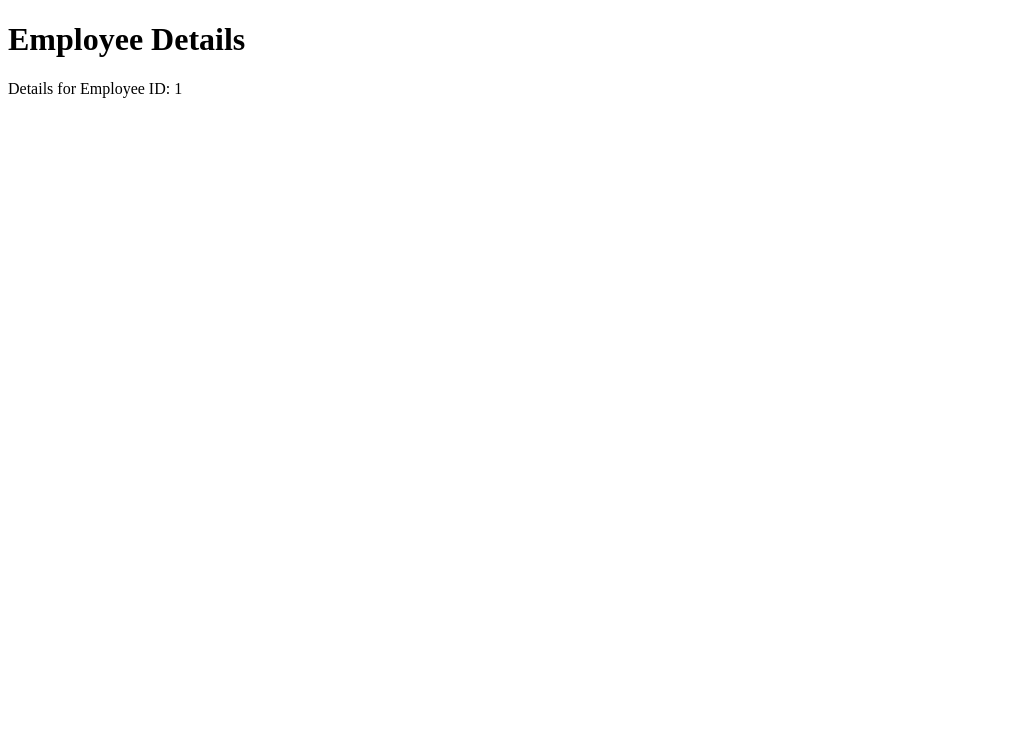
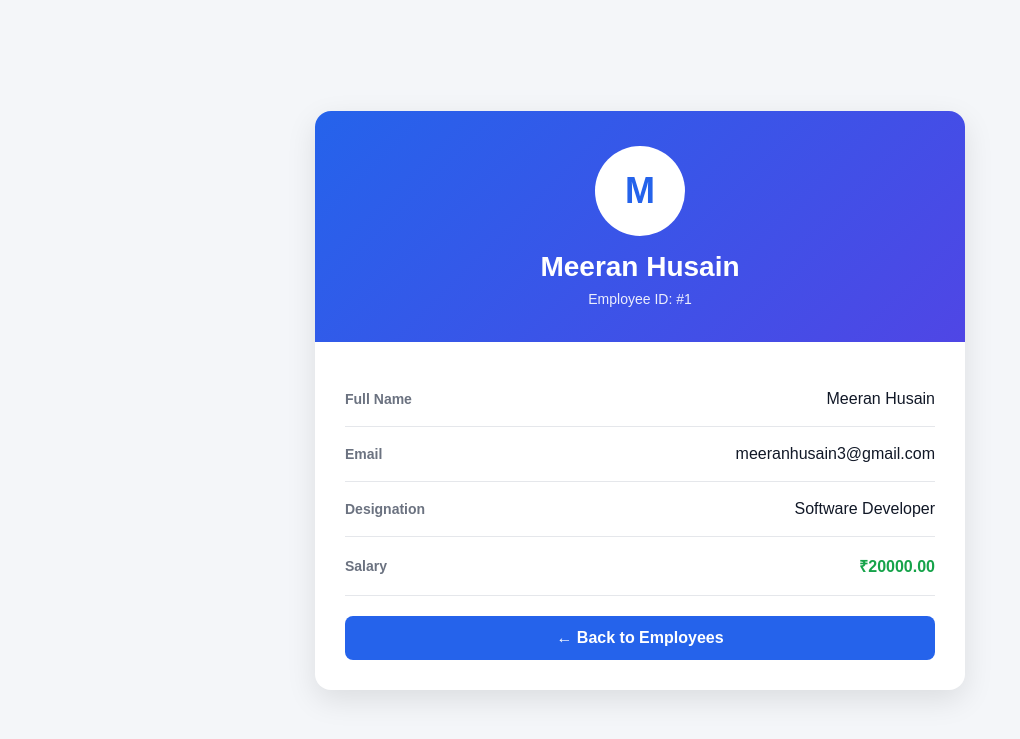
Before and after one commit to MeeranHusain/Django, a Django app: page /employee/1/ in a window 1280 px wide. Shown: the top 739 px of the page, without its empty margins (0-1020 px from the left). Run offline with Django 5.2, Linux system fonts and the light colour scheme; data comes from the database, SQL or seed files in the repository.

Commit message:
Implement employee detail view with enhanced layout and styling

```diff
--- /dev/null
+++ b/Employee_main/static/css/employee_details.css
@@ -0,0 +1,119 @@
+* {
+  margin: 0;
+  padding: 0;
+  box-sizing: border-box;
+}
+
+body {
+  font-family: Arial, sans-serif;
+  background: #f4f6f9;
+  min-height: 100vh;
+  display: flex;
+  justify-content: center;
+  align-items: center;
+  padding: 30px;
+}
+
+.employee-card {
+  width: 100%;
+  max-width: 650px;
+  background: white;
+  border-radius: 16px;
+  overflow: hidden;
+  box-shadow: 0 10px 30px rgba(0, 0, 0, 0.1);
+}
+
+.card-header {
+  background: linear-gradient(135deg, #2563eb, #4f46e5);
+  color: white;
+  padding: 35px;
+  text-align: center;
+}
+
+.profile-icon {
+  width: 90px;
+  height: 90px;
+  margin: 0 auto 15px;
+  border-radius: 50%;
+  background: white;
+  color: #2563eb;
+  display: flex;
+  justify-content: center;
+  align-items: center;
+  font-size: 36px;
+  font-weight: bold;
+}
+
+.card-header h1 {
+  font-size: 28px;
+  margin-bottom: 8px;
+}
+
+.card-header p {
+  font-size: 14px;
+  opacity: 0.9;
+}
+
+.details {
+  padding: 30px;
+}
+
+.detail-row {
+  display: flex;
+  justify-content: space-between;
+  align-items: center;
+  padding: 18px 0;
+  border-bottom: 1px solid #e5e7eb;
+}
+
+.detail-row:last-child {
+  border-bottom: none;
+}
+
+.label {
+  color: #6b7280;
+  font-size: 14px;
+  font-weight: 600;
+}
+
+.value {
+  color: #111827;
+  font-size: 16px;
+  font-weight: 500;
+  text-align: right;
+}
+
+.salary {
+  color: #16a34a;
+  font-weight: 700;
+}
+
+.back-btn {
+  display: block;
+  width: 100%;
+  margin-top: 20px;
+  padding: 13px;
+  text-align: center;
+  text-decoration: none;
+  background: #2563eb;
+  color: white;
+  border-radius: 8px;
+  font-weight: 600;
+  transition: 0.2s;
+}
+
+.back-btn:hover {
+  background: #1d4ed8;
+}
+
+@media (max-width: 500px) {
+  .detail-row {
+    flex-direction: column;
+    align-items: flex-start;
+    gap: 6px;
+  }
+
+  .value {
+    text-align: left;
+  }
+}
--- a/employees/views.py
+++ b/employees/views.py
@@ -1,6 +1,13 @@
-from django.shortcuts import render
+from django.shortcuts import get_object_or_404, render
+from . models import Employee
 
 # Create your views here.
 
 def employee_detail(request, id):
-    return render(request, 'employee_detail.html', {'id': id})
+    employee = get_object_or_404(Employee, id=id)
+    print(employee)  # for debugging purposes, It's output will be displayed in the console where the Django server is running. it is also called queryset. A queryset is a collection of database queries that can be filtered, ordered, and manipulated to retrieve specific data from the database. In this case, the queryset is used to retrieve the employee object with the specified id from the Employee model.
+    context = {
+        'employee': employee,
+    }
+
+    return render(request, 'employee_detail.html', context)
--- a/templates/employee_detail.html
+++ b/templates/employee_detail.html
@@ -1,15 +1,64 @@
+{% load static %}
+
 <!DOCTYPE html>
 <html lang="en">
 <head>
     <meta charset="UTF-8">
     <meta name="viewport" content="width=device-width, initial-scale=1.0">
+
     <title>Employee Details</title>
+    <!-- Custom CSS -->
+    <link rel="stylesheet" href="{% static 'css/employee_details.css' %}">
+    <link rel="stylesheet" href="https://cdnjs.cloudflare.com/ajax/libs/font-awesome/4.7.0/css/font-awesome.min.css">
+
 </head>
+
 <body>
-    <h1>Employee Details</h1>
-    <p>Details for Employee ID: {{ id }}</p>
-    <!-- You can add more details about the employee here -->
 
+    <div class="employee-card">
+
+        <div class="card-header">
+            <div class="profile-icon">{{ employee.full_name|first|upper }}</div>
+            <h1>{{ employee.full_name }}</h1>
+            <p>Employee ID: #{{ employee.id }}</p>
+        </div>
+
+
+        <div class="details">
+            <div class="detail-row">
+                <span class="label">Full Name</span>
+                <span class="value">
+                    {{ employee.full_name }}
+                </span>
+            </div>
+
+            <div class="detail-row">
+                <span class="label">Email</span>
+                <span class="value">
+                    {{ employee.email }}
+                </span>
+            </div>
+
+            <div class="detail-row">
+                <span class="label">Designation</span>
+                <span class="value">
+                    {{ employee.designation }}
+                </span>
+            </div>
+
+            <div class="detail-row">
+                <span class="label">Salary</span>
+                <span class="value salary">
+                    ₹{{ employee.salary }}
+                </span>
+            </div>
+
+            <a href="/" class="back-btn">
+                ← Back to Employees
+            </a>
+        </div>
+
+    </div>
 
 </body>
 </html>
```
